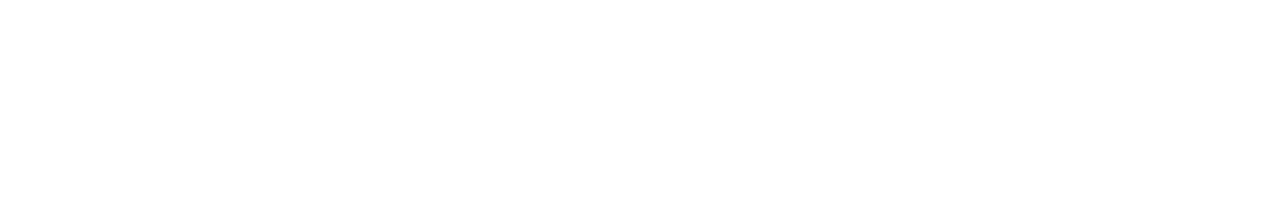
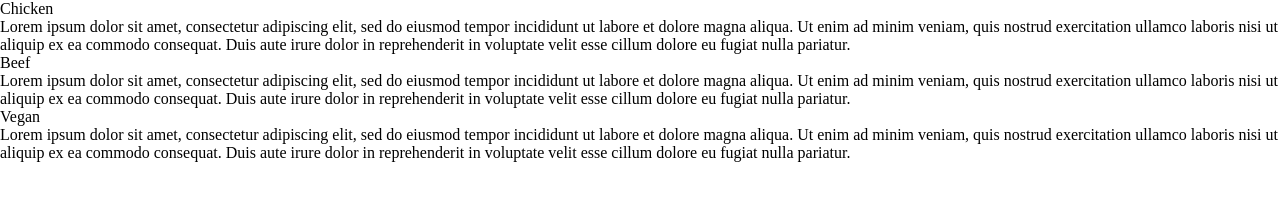
Before and after one commit to ujjwalmittal291/coursera-html-css-js, a plain HTML site: page module2-solution/index.html in a window 1280 px wide. Drawn offline with Linux system fonts and the light colour scheme; files that its build step writes are made by us from their sources.

Commit message:
Update index.html

```diff
--- a/module2-solution/index.html
+++ b/module2-solution/index.html
@@ -2,9 +2,27 @@
 <html lang="en" dir="ltr">
   <head>
     <meta charset="utf-8">
+    <link rel="stylesheet" href="style.css">
     <title>Module 2 assignment</title>
   </head>
   <body>
-
+    <div class="div1">
+      <section id="chicken">
+        Chicken
+      </section>
+      <p>Lorem ipsum dolor sit amet, consectetur adipiscing elit, sed do eiusmod tempor incididunt ut labore et dolore magna aliqua. Ut enim ad minim veniam, quis nostrud exercitation ullamco laboris nisi ut aliquip ex ea commodo consequat. Duis aute irure dolor in reprehenderit in voluptate velit esse cillum dolore eu fugiat nulla pariatur.</p>
+    </div>
+    <div class="div2">
+      <section id="beef">
+        Beef
+      </section>
+      <p>Lorem ipsum dolor sit amet, consectetur adipiscing elit, sed do eiusmod tempor incididunt ut labore et dolore magna aliqua. Ut enim ad minim veniam, quis nostrud exercitation ullamco laboris nisi ut aliquip ex ea commodo consequat. Duis aute irure dolor in reprehenderit in voluptate velit esse cillum dolore eu fugiat nulla pariatur.</p>
+    </div>
+    <div class="div3">
+      <section id="mutton">
+        Vegan
+      </section>
+      <p>Lorem ipsum dolor sit amet, consectetur adipiscing elit, sed do eiusmod tempor incididunt ut labore et dolore magna aliqua. Ut enim ad minim veniam, quis nostrud exercitation ullamco laboris nisi ut aliquip ex ea commodo consequat. Duis aute irure dolor in reprehenderit in voluptate velit esse cillum dolore eu fugiat nulla pariatur.</p>
+    </div>
   </body>
 </html>
```
